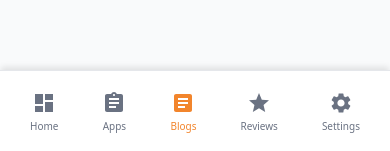
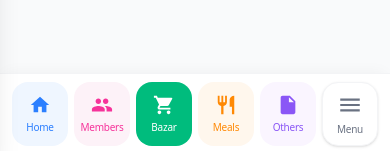
Before and after one commit to Iqbalhossen07/memconnects, a Next.js app: page /secure_portal_99/blogs in a window 390 px wide. Shown: the part 690-841 px from the top of the page. Built offline with nearby package versions, Linux system fonts and the light colour scheme; no server answers; the database is empty.

Commit message:
feat: redesign Bottom Navbar and add mobile Sidebar menu toggle

```diff
--- a/src/app/secure_portal_99/(dashboard)/AdminBottomNav.tsx
+++ b/src/app/secure_portal_99/(dashboard)/AdminBottomNav.tsx
@@ -3,43 +3,98 @@
 import Link from "next/link";
 import { usePathname } from "next/navigation";
 import {
-  MdDashboard,
-  MdArticle,
-  MdStar,
-  MdAssignment,
-  MdSettings
+  MdHome,
+  MdPeople,
+  MdShoppingCart,
+  MdRestaurant,
+  MdInsertDriveFile,
+  MdMenu
 } from "react-icons/md";
+import { useAdmin } from "./AdminContext";
 
 export default function AdminBottomNav() {
   const pathname = usePathname();
+  const { setIsMobileMenuOpen } = useAdmin();
 
-  const links = [
-    { href: "/secure_portal_99", icon: <MdDashboard size={24} />, label: "Home" },
-    { href: "/secure_portal_99/applications", icon: <MdAssignment size={24} />, label: "Apps" },
-    { href: "/secure_portal_99/blogs", icon: <MdArticle size={24} />, label: "Blogs" },
-    { href: "/secure_portal_99/testimonials", icon: <MdStar size={24} />, label: "Reviews" },
-    { href: "/secure_portal_99/settings", icon: <MdSettings size={24} />, label: "Settings" },
+  // Mapping actual routes to the requested visual representation
+  // Dashboard -> Home (Blue)
+  // Applications -> Members (Pink)
+  // Blogs -> Bazar (Green)
+  // Testimonials -> Meals (Orange)
+  // Settings -> Others (Purple)
+  const navItems = [
+    {
+      href: "/secure_portal_99",
+      label: "Home",
+      icon: <MdHome size={22} />,
+      color: "blue",
+      activeBg: "bg-blue-500 text-white",
+      inactiveBg: "bg-blue-50 text-blue-500"
+    },
+    {
+      href: "/secure_portal_99/applications",
+      label: "Members",
+      icon: <MdPeople size={22} />,
+      color: "pink",
+      activeBg: "bg-pink-500 text-white",
+      inactiveBg: "bg-pink-50 text-pink-500"
+    },
+    {
+      href: "/secure_portal_99/blogs",
+      label: "Bazar",
+      icon: <MdShoppingCart size={22} />,
+      color: "emerald",
+      activeBg: "bg-emerald-500 text-white",
+      inactiveBg: "bg-emerald-50 text-emerald-500"
+    },
+    {
+      href: "/secure_portal_99/testimonials",
+      label: "Meals",
+      icon: <MdRestaurant size={22} />,
+      color: "orange",
+      activeBg: "bg-orange-400 text-white",
+      inactiveBg: "bg-orange-50 text-orange-400"
+    },
+    {
+      href: "/secure_portal_99/settings",
+      label: "Others",
+      icon: <MdInsertDriveFile size={22} />,
+      color: "purple",
+      activeBg: "bg-[#8A56F6] text-white",
+      inactiveBg: "bg-purple-50 text-[#8A56F6]"
+    }
   ];
 
   return (
-    <nav className="md:hidden fixed bottom-0 left-0 right-0 bg-white border-t border-gray-200 shadow-[0_-4px_6px_-1px_rgba(0,0,0,0.1)] z-50 flex justify-around items-center px-2 py-3 pb-safe">
-      {links.map((link) => {
-        const isActive = pathname === link.href;
+    <nav className="md:hidden fixed bottom-0 left-0 right-0 bg-white border-t border-gray-100 px-3 py-2 pb-safe z-30 shadow-[0_-4px_15px_-5px_rgba(0,0,0,0.05)]">
+      <div className="flex justify-between items-center max-w-md mx-auto">
+        {navItems.map((item) => {
+          const isActive = pathname === item.href;
           return (
             <Link
-            key={link.href}
-            href={link.href}
-            className={`flex flex-col items-center justify-center p-2 rounded-xl transition ${
-              isActive
-                ? "text-[#F2852C]"
-                : "text-gray-500 hover:text-[#6D5795] hover:bg-gray-50"
+              key={item.href}
+              href={item.href}
+              className={`flex flex-col items-center justify-center w-14 h-16 rounded-2xl transition-all duration-200 ${
+                isActive ? item.activeBg : item.inactiveBg
               }`}
             >
-            {link.icon}
-            <span className="text-[10px] mt-1 font-medium">{link.label}</span>
+              <div className="mb-1">{item.icon}</div>
+              <span className="text-[10px] font-medium tracking-tight">{item.label}</span>
             </Link>
           );
         })}
+
+        {/* Menu Hamburger Button */}
+        <button
+          onClick={() => setIsMobileMenuOpen(true)}
+          className="flex flex-col items-center justify-center w-14 h-16 rounded-2xl bg-white text-gray-500 border border-gray-100 shadow-sm transition-all duration-200 hover:bg-gray-50 active:bg-gray-100"
+        >
+          <div className="mb-1">
+            <MdMenu size={26} />
+          </div>
+          <span className="text-[10px] font-medium tracking-tight text-gray-500">Menu</span>
+        </button>
+      </div>
     </nav>
   );
 }
--- /dev/null
+++ b/src/app/secure_portal_99/(dashboard)/AdminContext.tsx
@@ -0,0 +1,28 @@
+"use client";
+
+import { createContext, useContext, useState, ReactNode } from "react";
+
+interface AdminContextType {
+  isMobileMenuOpen: boolean;
+  setIsMobileMenuOpen: (isOpen: boolean) => void;
+}
+
+const AdminContext = createContext<AdminContextType | undefined>(undefined);
+
+export function AdminProvider({ children }: { children: ReactNode }) {
+  const [isMobileMenuOpen, setIsMobileMenuOpen] = useState(false);
+
+  return (
+    <AdminContext.Provider value={{ isMobileMenuOpen, setIsMobileMenuOpen }}>
+      {children}
+    </AdminContext.Provider>
+  );
+}
+
+export function useAdmin() {
+  const context = useContext(AdminContext);
+  if (context === undefined) {
+    throw new Error("useAdmin must be used within an AdminProvider");
+  }
+  return context;
+}
--- a/src/app/secure_portal_99/(dashboard)/AdminSidebar.tsx
+++ b/src/app/secure_portal_99/(dashboard)/AdminSidebar.tsx
@@ -7,12 +7,15 @@ import {
   MdArticle,
   MdStar,
   MdAssignment,
-  MdSettings
+  MdSettings,
+  MdClose
 } from "react-icons/md";
 import AdminLogoutButton from "./AdminLogoutButton";
+import { useAdmin } from "./AdminContext";
 
 export default function AdminSidebar() {
   const pathname = usePathname();
+  const { isMobileMenuOpen, setIsMobileMenuOpen } = useAdmin();
 
   const links = [
     { href: "/secure_portal_99", label: "Dashboard", icon: <MdDashboard size={24} /> },
@@ -23,17 +26,38 @@ export default function AdminSidebar() {
   ];
 
   return (
-    <aside className="hidden md:flex w-64 bg-[#2D233F] text-white flex-col shadow-xl z-20">
-      <div className="p-6 border-b border-gray-700 flex justify-center items-center">
-        <img src="/img/logo.png" alt="Mem Connects Logo" className="h-12 object-contain bg-white/90 p-2 rounded-xl shadow-inner" />
-      </div>
-      <nav className="flex-1 px-4 py-6 space-y-2 overflow-y-auto">
+    <>
+      {/* Mobile Backdrop */}
+      {isMobileMenuOpen && (
+        <div
+          className="fixed inset-0 bg-black/50 z-40 md:hidden"
+          onClick={() => setIsMobileMenuOpen(false)}
+        />
+      )}
+
+      <aside className={`
+        fixed md:static inset-y-0 left-0 z-50
+        w-64 sm:w-80 md:w-64 bg-[#2D233F] text-white flex-col shadow-xl
+        transform transition-transform duration-300 ease-in-out md:translate-x-0
+        ${isMobileMenuOpen ? "translate-x-0 flex" : "-translate-x-full md:flex"}
+      `}>
+        <div className="p-6 border-b border-gray-700 flex justify-between items-center">
+          <img src="/img/logo.png" alt="Mem Connects Logo" className="h-12 object-contain bg-white/90 p-2 rounded-xl shadow-inner" />
+          <button
+            className="md:hidden text-gray-300 hover:text-white p-2"
+            onClick={() => setIsMobileMenuOpen(false)}
+          >
+            <MdClose size={28} />
+          </button>
+        </div>
+        <nav className="flex-1 px-4 py-6 space-y-2 overflow-y-auto">
         {links.map((link) => {
           const isActive = pathname === link.href;
           return (
             <Link
               key={link.href}
               href={link.href}
+              onClick={() => setIsMobileMenuOpen(false)}
               className={`flex items-center px-4 py-3 rounded-lg font-medium transition ${
                 isActive
                   ? "bg-[#F2852C] text-white shadow-md"
@@ -50,5 +74,6 @@ export default function AdminSidebar() {
         <AdminLogoutButton />
       </div>
     </aside>
+    </>
   );
 }
--- a/src/app/secure_portal_99/(dashboard)/layout.tsx
+++ b/src/app/secure_portal_99/(dashboard)/layout.tsx
@@ -3,14 +3,16 @@ import { getSession } from "@/lib/auth";
 import AdminSidebar from "./AdminSidebar";
 import AdminBottomNav from "./AdminBottomNav";
 import { MdAccountCircle } from "react-icons/md";
+import { AdminProvider } from "./AdminContext";
 
 export default async function AdminLayout({ children }: { children: React.ReactNode }) {
   const session = await getSession();
 
   return (
-    <div className="flex h-screen bg-gray-50 font-sans overflow-hidden">
+    <AdminProvider>
+      <div className="flex h-screen bg-gray-50 font-sans overflow-hidden">
 
-      {/* Desktop Sidebar */}
+        {/* Desktop Sidebar */}
       <AdminSidebar />
 
       {/* Main Content Area */}
@@ -46,6 +48,7 @@ export default async function AdminLayout({ children }: { children: React.ReactN
       {/* Mobile Bottom Navigation */}
       <AdminBottomNav />
 
-    </div>
+      </div>
+    </AdminProvider>
   );
 }
```
Also changed, not shown: public/uploads/admin/e55eada3-1e52-46d2-87a8-11df34329737-image-removebg-preview.png (added). Lines whose indentation alone changed are shown as unchanged.
